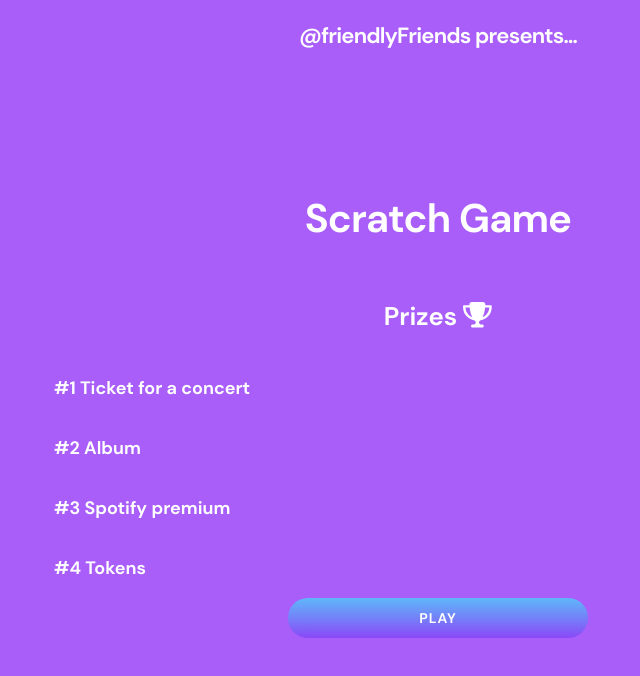
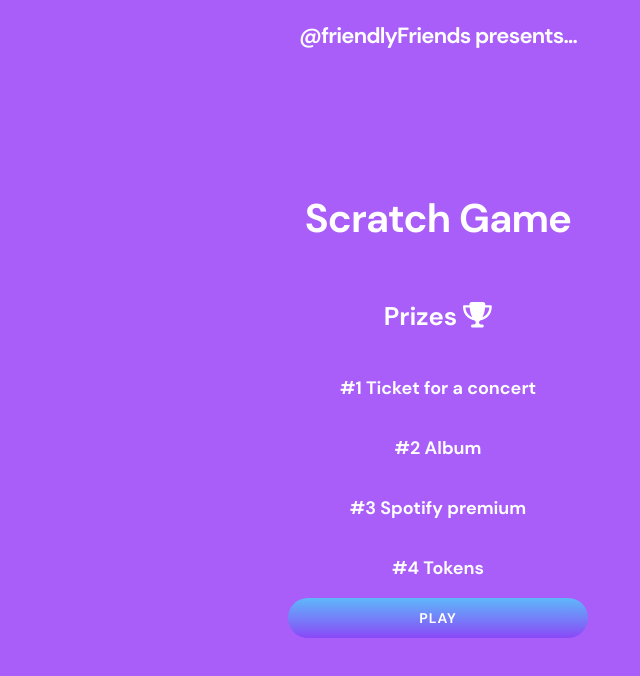
Before and after one commit to vitydria/yambo, a React (Create React App) app: page /scratch-game in a window 1280 px wide. Shown: the top 676 px of the page, without its empty margins (202-842 px from the left). Built offline with nearby package versions, Linux system fonts and the light colour scheme.

Commit message:
fix: icon prize error

```diff
--- a/src/components/Scratch/Start/ScratchStart.js
+++ b/src/components/Scratch/Start/ScratchStart.js
@@ -8,7 +8,6 @@ import "./scratchStart.scss";
 export const ScratchStart = ({ setStart }) => {
   return (
     <>
-      <FontAwesomeIcon icon="fa-solid fa-trophy" />
       <p className="text host header">@friendlyFriends presents...</p>
       <div className="container">
         <p className="text title">Scratch Game</p>
--- a/src/components/Scratch/Start/scratchStart.scss
+++ b/src/components/Scratch/Start/scratchStart.scss
@@ -29,3 +29,9 @@
   align-items: flex-start;
   width: 60%;
 }
+
+@media (min-width: 550px) {
+  .desc-cont {
+    align-items: center;
+  }
+}
--- a/src/pages/scratch-game/Scratch.js
+++ b/src/pages/scratch-game/Scratch.js
@@ -24,7 +24,6 @@ const Scratch = () => {
   const messages = ["Ticket for a concert", "Album", "Spotify", "Tokens"];
 
   const index = useRef(randomImage(won));
-  console.log("index: ", index);
 
   return (
     <div className={`scratch ${won ? "scratch-won" : ""}`}>
```
